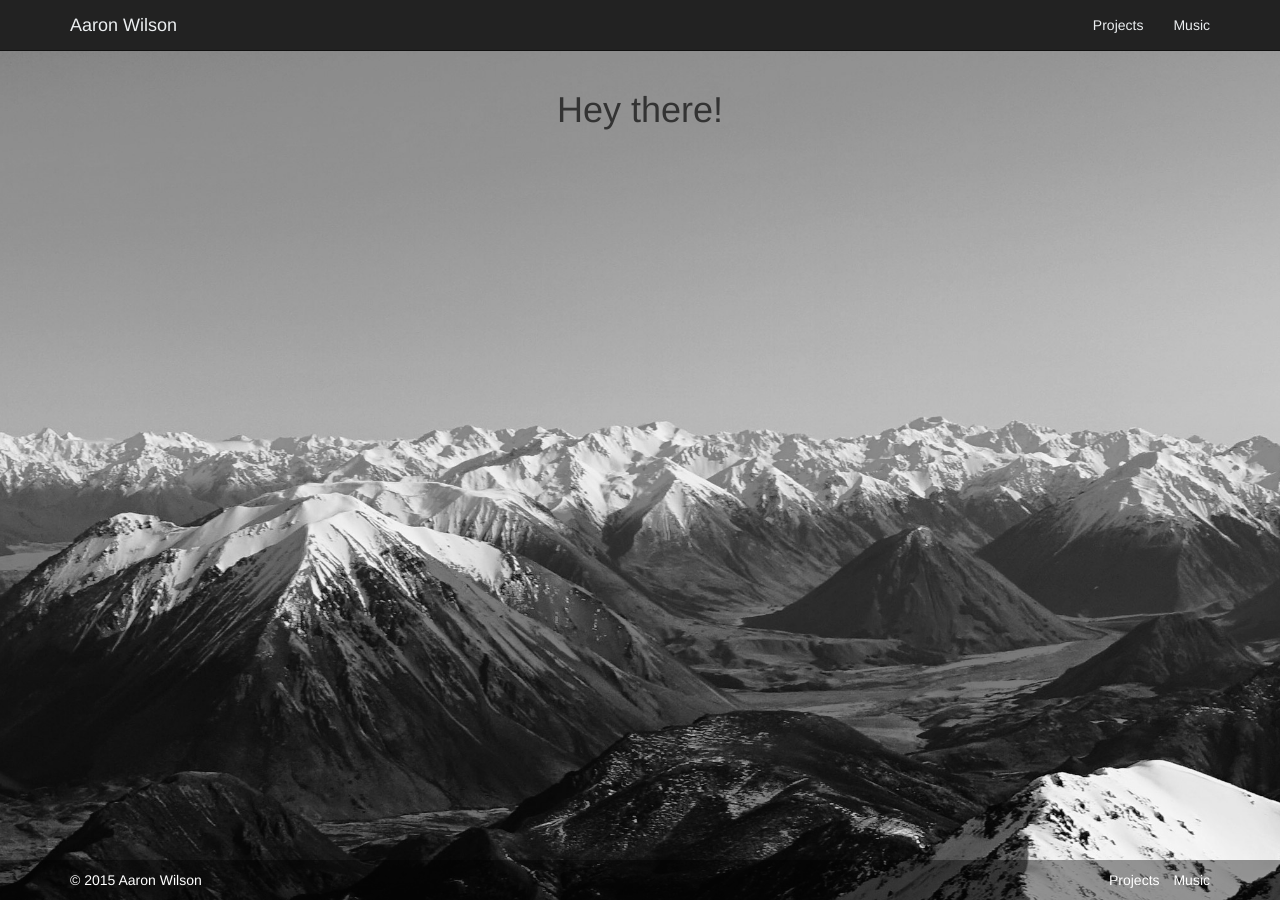
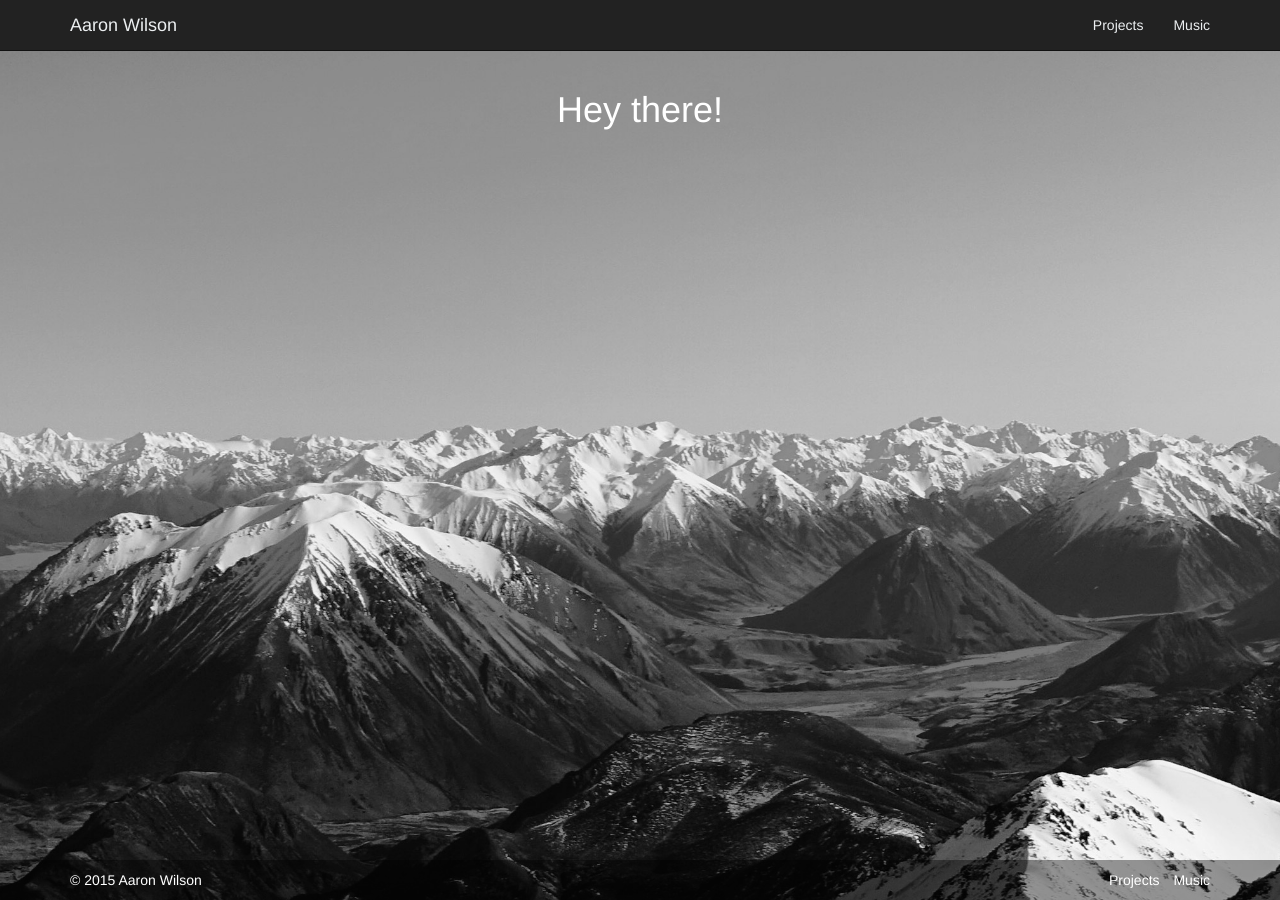
Before and after one commit to aarontwf/limebyte.github.io, a Jekyll site: the page built from index.html, in a window 1280 px wide. Built offline with Jekyll 4.4.1, drawn with Linux system fonts in a browser that asks for light colours; nearby versions of some CDN libraries; the list of posts is cut into pages by our own code.

Commit message:
Fix incorrect class.

```diff
--- a/assets/css/theme.css
+++ b/assets/css/theme.css
@@ -40,7 +40,7 @@ a {
     background-color: #111;
 }
 
-.master-heading {
+.master-quote {
     color: #fff;
 }
 
```
